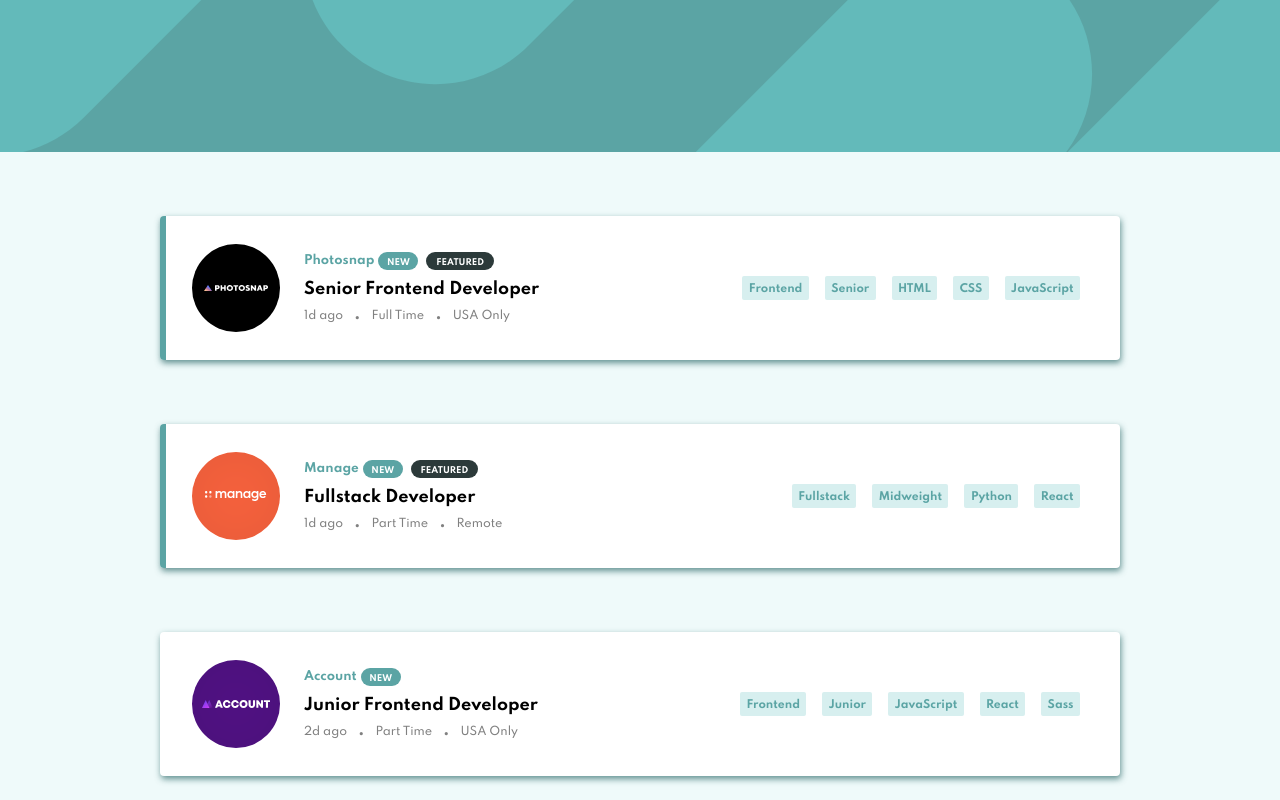
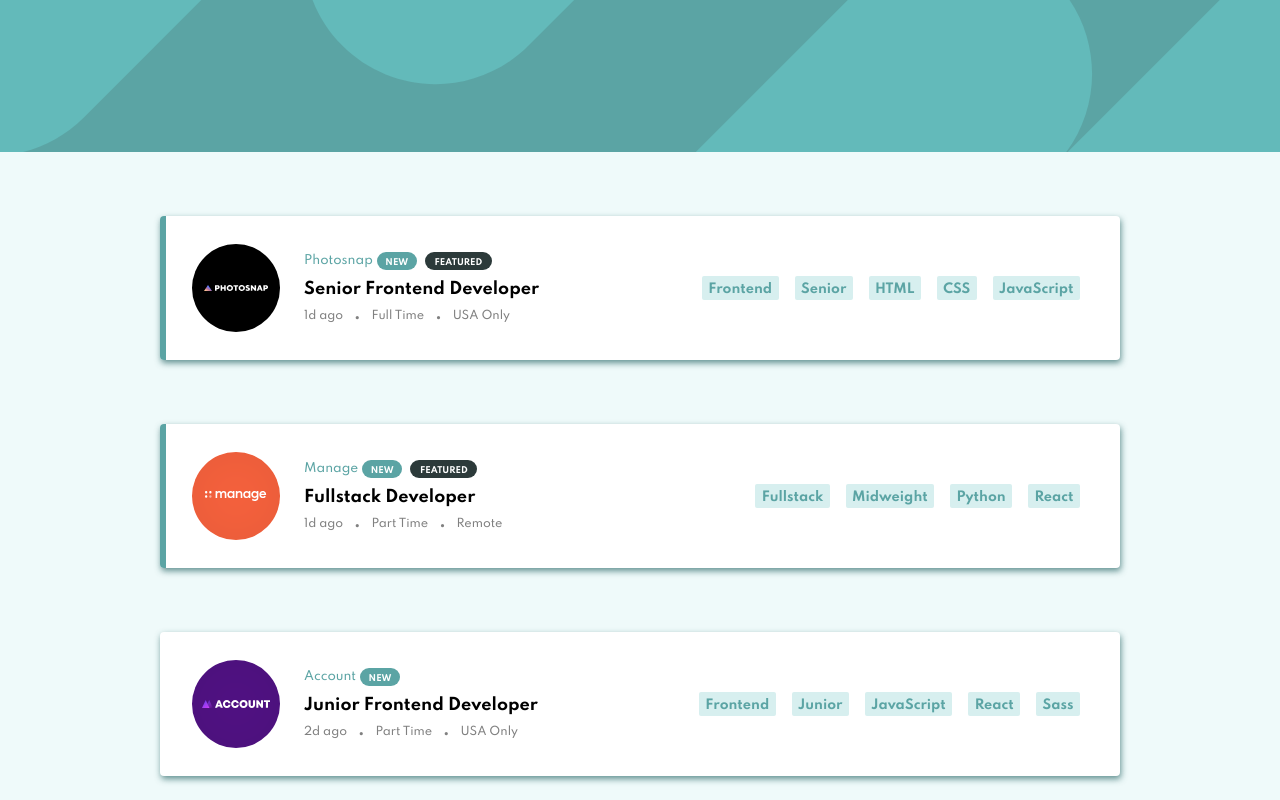
Before and after one commit to TheNathanN/job-board, a React (Create React App) app: page / in a window 1280 px wide. Shown: the top 800 px of the page. Built offline with nearby package versions, Linux system fonts and the light colour scheme.

Commit message:
Refactor

```diff
--- a/src/App.js
+++ b/src/App.js
@@ -14,13 +14,11 @@ function App() {
         <div className='image'></div>
       </div>
       <div className='filter-bar'>
-        {filterItems.length > 0 ? (
+        {filterItems.length > 0 && (
           <TagFilter
             filterItems={filterItems}
             setFilterItems={setFilterItems}
           />
-        ) : (
-          <div></div>
         )}
       </div>
       {filterItems.length > 0 ? (
@@ -32,10 +30,10 @@ function App() {
               const level = listings.level;
               const roles = listings.role;
               return (
-                filterItems.includes(roles) ||
-                filterItems.includes(level) ||
-                [...filterItems].includes(...langs) ||
-                [...filterItems].includes(...tool)
+                roles.includes(...filterItems) ||
+                level.includes(...filterItems) ||
+                [...langs].includes(...filterItems) ||
+                [...tool].includes(...filterItems)
               );
             })
             .map(listing => (
--- a/src/components/FilterItems.js
+++ b/src/components/FilterItems.js
@@ -31,7 +31,7 @@ const FilterItemsCont = ({
 
   return (
     <Container>
-      <h6>{item}</h6>
+      <p>{item}</p>
       <div className='remove' onClick={removeItem}></div>
     </Container>
   );
@@ -52,7 +52,7 @@ const Container = styled.div`
   border-top-left-radius: 4px;
   border-bottom-left-radius: 4px;
 
-  h6 {
+  p {
     font-size: 0.7rem;
     margin-right: 0.5rem;
     margin-top: 0.2rem;
--- a/src/components/ListingData.js
+++ b/src/components/ListingData.js
@@ -29,14 +29,10 @@ const ListingData = ({
       <div className='data'>
         <div className='job-info'>
           <div className='top-info'>
-            <h6>{company}</h6>
+            <p>{company}</p>
             <div className='ft-tags'>
-              {newPost ? <div className='new icon'>NEW</div> : <div></div>}
-              {featured ? (
-                <div className='featured icon'>FEATURED</div>
-              ) : (
-                <div></div>
-              )}
+              {newPost && <div className='new icon'>NEW</div>}
+              {featured && <div className='featured icon'>FEATURED</div>}
             </div>
           </div>
           {/* --------- Middle Info -------- */}
@@ -52,44 +48,36 @@ const ListingData = ({
         {/* --------------- 2. Tags Half -------------- */}
         <div className='job-tags'>
           {/* ----------- Render Role Tags ------- */}
-          {role ? (
+          {role && (
             <Tags
               role={role}
               filterItems={filterItems}
               setFilterItems={setFilterItems}
             />
-          ) : (
-            ''
           )}
           {/* --------- Render Level Tags -------- */}
-          {level ? (
+          {level && (
             <Tags
               level={level}
               filterItems={filterItems}
               setFilterItems={setFilterItems}
             />
-          ) : (
-            ''
           )}
           {/* -------- Render Language Tags ------ */}
-          {languages ? (
+          {languages && (
             <LanguageTags
               languages={languages}
               filterItems={filterItems}
               setFilterItems={setFilterItems}
             />
-          ) : (
-            ''
           )}
           {/* --------- Render Tool Tags -------- */}
-          {tools ? (
+          {tools && (
             <ToolTags
               tools={tools}
               filterItems={filterItems}
               setFilterItems={setFilterItems}
             />
-          ) : (
-            ''
           )}
         </div>
       </div>
@@ -135,7 +123,7 @@ const Container = styled.div`
     .top-info {
       display: flex;
       align-items: center;
-      h6 {
+      p {
         font-size: 0.75rem;
         color: hsl(180, 29%, 50%);
       }
--- a/src/components/Tags.js
+++ b/src/components/Tags.js
@@ -19,30 +19,30 @@ const Tags = ({ role, level, lang, tool, filterItems, setFilterItems }) => {
   return (
     <Container>
       {role ? (
-        <h6 className='unfiltered' onClick={addFilterItem}>
+        <p className='unfiltered' onClick={addFilterItem}>
           {role}
-        </h6>
+        </p>
       ) : (
         ''
       )}
       {level ? (
-        <h6 className='unfiltered' onClick={addFilterItem}>
+        <p className='unfiltered' onClick={addFilterItem}>
           {level}
-        </h6>
+        </p>
       ) : (
         ''
       )}
       {lang ? (
-        <h6 className='unfiltered' onClick={addFilterItem}>
+        <p className='unfiltered' onClick={addFilterItem}>
           {lang}
-        </h6>
+        </p>
       ) : (
         ''
       )}
       {tool ? (
-        <h6 className='unfiltered' onClick={addFilterItem}>
+        <p className='unfiltered' onClick={addFilterItem}>
           {tool}
-        </h6>
+        </p>
       ) : (
         ''
       )}
@@ -67,6 +67,11 @@ const Container = styled.div`
   cursor: pointer;
   transition: 0.2s ease;
 
+  p {
+    font-size: 0.8rem;
+    font-weight: bold;
+  }
+
   &:hover {
     background-color: hsl(180, 29%, 50%);
     color: white;
```
